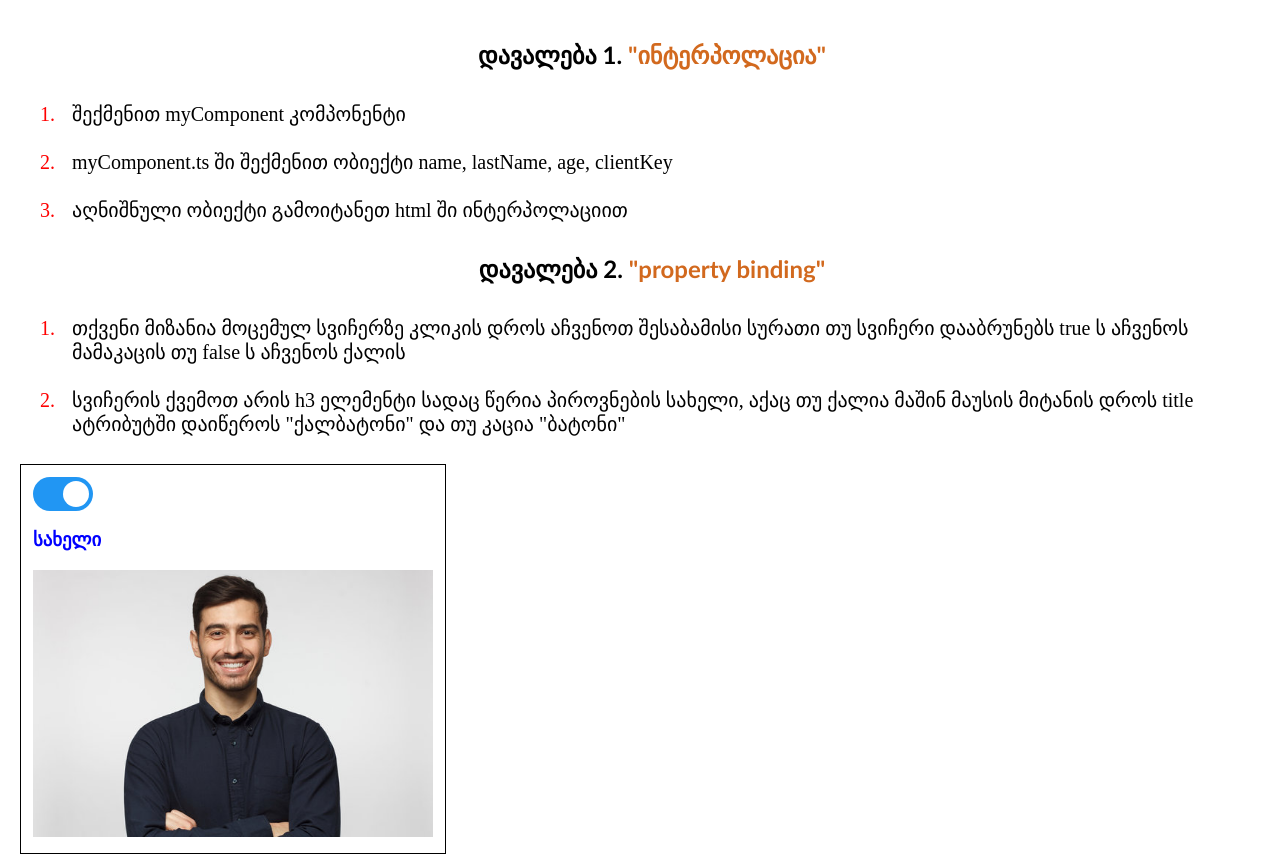
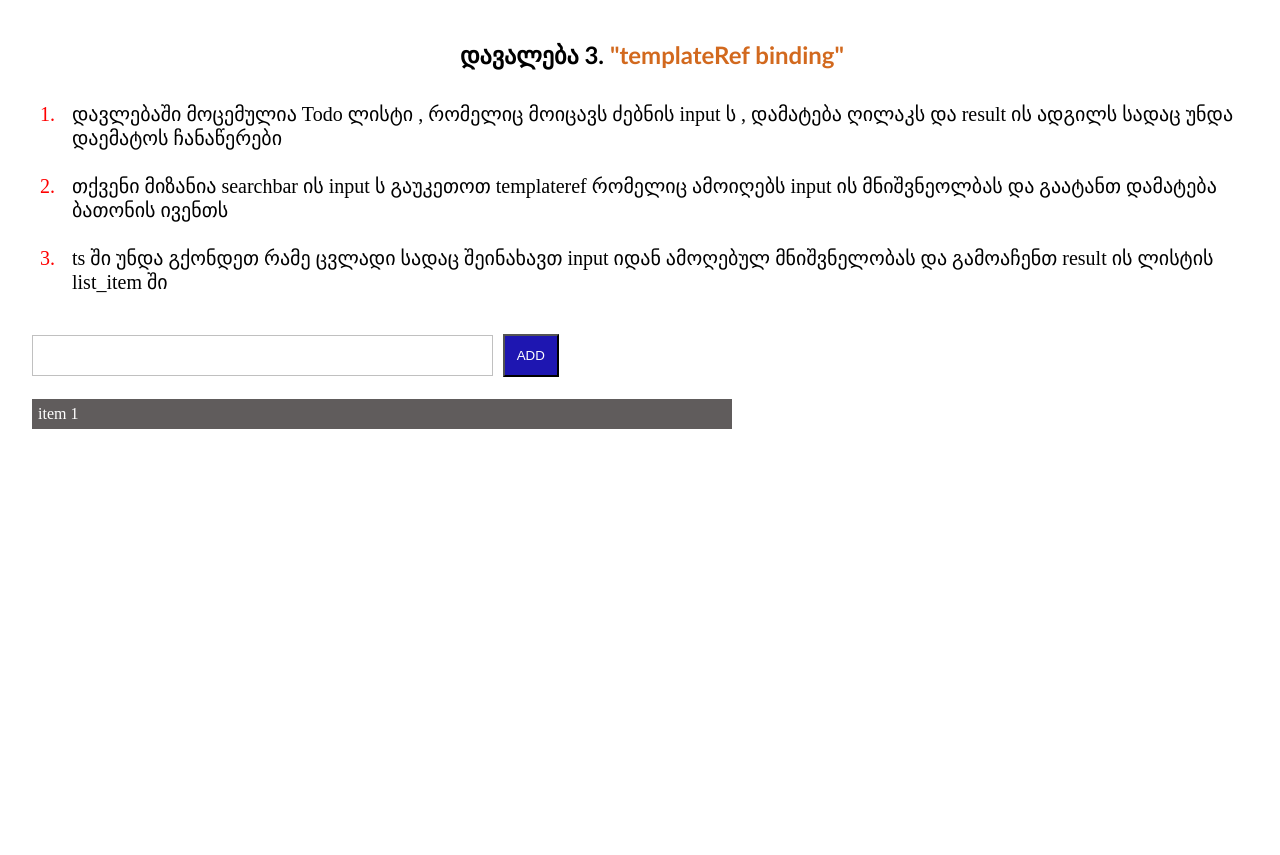
Before and after one commit to gptskialadze/bog-training, an Angular app: page / in a window 1280 px wide. Shown: the top 855 px of the page. After the commit the page ends 800 px from the top, so only its background shows below. Built offline with nearby package versions, Linux system fonts and the light colour scheme.

Commit message:
templateref binding

```diff
--- a/src/app/app.component.html
+++ b/src/app/app.component.html
@@ -1,51 +1,4 @@
 <div class="panel">
-  <!--  ინტერპოლაცია -->
-  <h2>დავალება 1. <span class="topic">"ინტერპოლაცია"</span></h2>
-    <ol class="list">
-      <li>
-        შექმენით myComponent კომპონენტი
-      </li>
-      <li>
-        myComponent.ts ში შექმენით ობიექტი name, lastName, age, clientKey
-      </li>
-      <li>
-        აღნიშნული ობიექტი გამოიტანეთ html ში ინტერპოლაციით
-      </li>
-    </ol>
-
-
-    <!--  property binding + event binding -->
-    <h2>დავალება 2. <span class="topic">"property binding"</span></h2>
-    <ol class="list">
-      <li>
-        თქვენი მიზანია მოცემულ სვიჩერზე კლიკის დროს აჩვენოთ შესაბამისი სურათი
-        თუ სვიჩერი დააბრუნებს true ს აჩვენოს მამაკაცის თუ false ს აჩვენოს ქალის
-      </li>
-      <li>
-        სვიჩერის ქვემოთ არის h3 ელემენტი სადაც წერია პიროვნების სახელი, აქაც
-        თუ ქალია მაშინ მაუსის მიტანის დროს title ატრიბუტში დაიწეროს "ქალბატონი"
-        და თუ კაცია "ბატონი"
-      </li>
-    </ol>
-    <div class="card">
-      <div class="card_header">
-        <div class="switcher">
-          <label class="switch">
-            <input type="checkbox" checked>
-            <span class="slider round"></span>
-          </label>
-        </div>
-      </div>
-      <div class="card_body">
-        <div class="card_body_title">
-          <h3 title="პიროვნება">სახელი</h3>
-        </div>
-        <div class="card_body_image">
-          <img src="../assets/person.jpg">
-        </div>
-      </div>
-    </div>
-
     <!-- templateref binding-->
     <h2>დავალება 3. <span class="topic">"templateRef binding"</span></h2>
     <ol class="list">
--- a/src/app/app.component.scss
+++ b/src/app/app.component.scss
@@ -27,92 +27,6 @@ body {
     font-weight: 500;
 }
 
-.card {
-    width: 400px;
-    height: auto;
-    border:1px solid black;
-    padding: 12px;
-
-}
-
-.card_header {
-    width: 100%;
-}
-
-.card_body {
-    width: 100%;
-}
-.card_body_title {
-    color: blue;
-}
-
-.card_body_image {
-    width: 100%;
-}
-
-.card_body_image img {
-    width: 100%;
-}
-
-.switch {
-    position: relative;
-    display: inline-block;
-    width: 60px;
-    height: 34px;
-  }
-
-  .switch input {
-    opacity: 0;
-    width: 0;
-    height: 0;
-  }
-
-  .slider {
-    position: absolute;
-    cursor: pointer;
-    top: 0;
-    left: 0;
-    right: 0;
-    bottom: 0;
-    background-color: #ccc;
-    -webkit-transition: .4s;
-    transition: .4s;
-  }
-
-  .slider:before {
-    position: absolute;
-    content: "";
-    height: 26px;
-    width: 26px;
-    left: 4px;
-    bottom: 4px;
-    background-color: white;
-    -webkit-transition: .4s;
-    transition: .4s;
-  }
-
-  input:checked + .slider {
-    background-color: #2196F3;
-  }
-
-  input:focus + .slider {
-    box-shadow: 0 0 1px #2196F3;
-  }
-
-  input:checked + .slider:before {
-    -webkit-transform: translateX(26px);
-    -ms-transform: translateX(26px);
-    transform: translateX(26px);
-  }
-
-  /* Rounded sliders */
-  .slider.round {
-    border-radius: 34px;
-  }
-
-  .slider.round:before {
-    border-radius: 50%;
-  }
 
   .todo {
     width: 700px;
```
